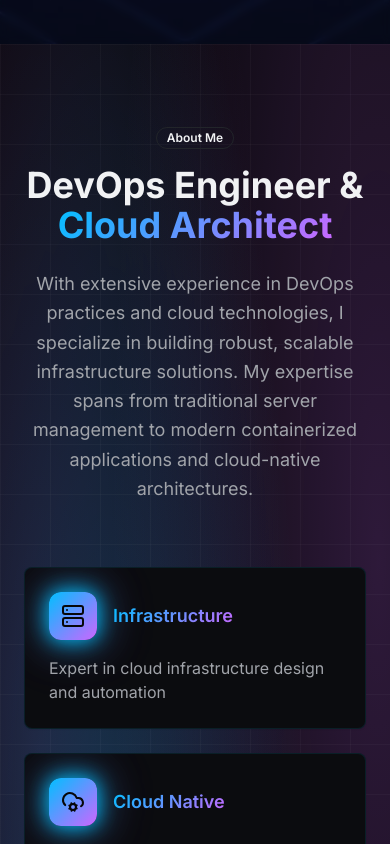
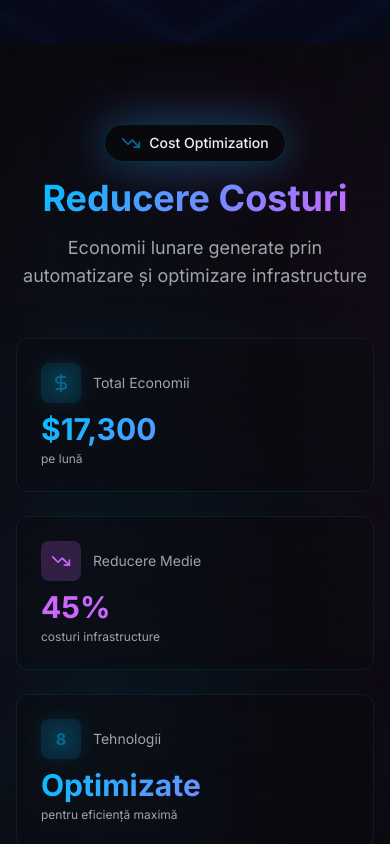
Before and after one commit to podut/devops-journey-unlocked, a React (Vite) app: page / in a window 390 px wide. Shown: the part 800-1644 px from the top of the page. Built offline with nearby package versions, Linux system fonts and the light colour scheme.

Commit message:
Add cost reduction graph

```diff
--- /dev/null
+++ b/src/components/CostSavingsChart.tsx
@@ -0,0 +1,167 @@
+import { AreaChart, Area, XAxis, YAxis, CartesianGrid, Tooltip, ResponsiveContainer } from 'recharts';
+import { DollarSign, TrendingDown } from 'lucide-react';
+
+const CostSavingsChart = () => {
+  const data = [
+    { name: 'AWS', savings: 2800, month: 'Luna curentă' },
+    { name: 'Kubernetes', savings: 3200, month: 'Luna curentă' },
+    { name: 'Docker', savings: 1500, month: 'Luna curentă' },
+    { name: 'Terraform', savings: 2100, month: 'Luna curentă' },
+    { name: 'Jenkins', savings: 1800, month: 'Luna curentă' },
+    { name: 'Python', savings: 2400, month: 'Luna curentă' },
+    { name: 'Ansible', savings: 1900, month: 'Luna curentă' },
+    { name: 'Prometheus', savings: 1600, month: 'Luna curentă' },
+  ];
+
+  const totalSavings = data.reduce((sum, item) => sum + item.savings, 0);
+
+  const CustomTooltip = ({ active, payload }: any) => {
+    if (active && payload && payload.length) {
+      return (
+        <div className="glass-card p-4 border border-primary/20 rounded-lg shadow-neon">
+          <p className="font-semibold text-foreground">{payload[0].payload.name}</p>
+          <p className="text-primary font-bold">
+            ${payload[0].value.toLocaleString()} / lună
+          </p>
+        </div>
+      );
+    }
+    return null;
+  };
+
+  return (
+    <section className="relative py-20 overflow-hidden">
+      {/* Background Effects */}
+      <div className="absolute inset-0 bg-gradient-mesh opacity-30"></div>
+      <div className="absolute inset-0 bg-grid-pattern opacity-5"></div>
+
+      <div className="container mx-auto px-4 relative z-10">
+        {/* Header */}
+        <div className="text-center mb-12">
+          <div className="inline-flex items-center gap-2 px-4 py-2 glass rounded-full mb-4">
+            <TrendingDown className="w-5 h-5 text-primary animate-pulse" />
+            <span className="text-sm font-medium">Cost Optimization</span>
+          </div>
+
+          <h2 className="text-4xl md:text-5xl font-bold mb-4">
+            <span className="gradient-text">Reducere Costuri</span>
+          </h2>
+
+          <p className="text-muted-foreground text-lg max-w-2xl mx-auto">
+            Economii lunare generate prin automatizare și optimizare infrastructure
+          </p>
+        </div>
+
+        {/* Stats Overview */}
+        <div className="grid grid-cols-1 md:grid-cols-3 gap-6 mb-12 max-w-4xl mx-auto">
+          <div className="glass-card p-6 rounded-xl hover-lift">
+            <div className="flex items-center gap-3 mb-2">
+              <div className="w-10 h-10 rounded-lg bg-primary/20 flex items-center justify-center neon-glow">
+                <DollarSign className="w-5 h-5 text-primary" />
+              </div>
+              <span className="text-sm text-muted-foreground">Total Economii</span>
+            </div>
+            <p className="text-3xl font-bold gradient-text">
+              ${totalSavings.toLocaleString()}
+            </p>
+            <p className="text-xs text-muted-foreground mt-1">pe lună</p>
+          </div>
+
+          <div className="glass-card p-6 rounded-xl hover-lift">
+            <div className="flex items-center gap-3 mb-2">
+              <div className="w-10 h-10 rounded-lg bg-accent/20 flex items-center justify-center">
+                <TrendingDown className="w-5 h-5 text-accent" />
+              </div>
+              <span className="text-sm text-muted-foreground">Reducere Medie</span>
+            </div>
+            <p className="text-3xl font-bold text-accent">45%</p>
+            <p className="text-xs text-muted-foreground mt-1">costuri infrastructure</p>
+          </div>
+
+          <div className="glass-card p-6 rounded-xl hover-lift">
+            <div className="flex items-center gap-3 mb-2">
+              <div className="w-10 h-10 rounded-lg bg-primary/20 flex items-center justify-center neon-glow">
+                <span className="text-primary font-bold">8</span>
+              </div>
+              <span className="text-sm text-muted-foreground">Tehnologii</span>
+            </div>
+            <p className="text-3xl font-bold gradient-text">Optimizate</p>
+            <p className="text-xs text-muted-foreground mt-1">pentru eficiență maximă</p>
+          </div>
+        </div>
+
+        {/* Chart */}
+        <div className="glass-card p-8 rounded-2xl gradient-border shadow-neon hover-lift">
+          <div className="mb-6">
+            <h3 className="text-2xl font-bold gradient-text mb-2">
+              Economii pe Tehnologie
+            </h3>
+            <p className="text-muted-foreground">
+              Reducerea costurilor lunare prin implementare și automatizare
+            </p>
+          </div>
+
+          <ResponsiveContainer width="100%" height={400}>
+            <AreaChart
+              data={data}
+              margin={{ top: 10, right: 30, left: 0, bottom: 0 }}
+            >
+              <defs>
+                <linearGradient id="colorSavings" x1="0" y1="0" x2="0" y2="1">
+                  <stop offset="5%" stopColor="hsl(var(--primary))" stopOpacity={0.8} />
+                  <stop offset="95%" stopColor="hsl(var(--accent))" stopOpacity={0.1} />
+                </linearGradient>
+              </defs>
+              <CartesianGrid strokeDasharray="3 3" stroke="hsl(var(--primary))" opacity={0.1} />
+              <XAxis
+                dataKey="name"
+                stroke="hsl(var(--muted-foreground))"
+                tick={{ fill: 'hsl(var(--muted-foreground))' }}
+              />
+              <YAxis
+                stroke="hsl(var(--muted-foreground))"
+                tick={{ fill: 'hsl(var(--muted-foreground))' }}
+                tickFormatter={(value) => `$${value}`}
+              />
+              <Tooltip content={<CustomTooltip />} />
+              <Area
+                type="monotone"
+                dataKey="savings"
+                stroke="hsl(var(--primary))"
+                strokeWidth={3}
+                fillOpacity={1}
+                fill="url(#colorSavings)"
+                animationDuration={2000}
+              />
+            </AreaChart>
+          </ResponsiveContainer>
+
+          {/* Technology Legend */}
+          <div className="mt-8 grid grid-cols-2 sm:grid-cols-4 gap-4">
+            {data.map((tech, index) => (
+              <div
+                key={tech.name}
+                className="flex items-center gap-2 p-3 rounded-lg bg-background/50 hover:bg-background/80 transition-all cursor-pointer group"
+              >
+                <div
+                  className="w-3 h-3 rounded-full bg-gradient-to-r from-primary to-accent"
+                  style={{ opacity: 0.8 - (index * 0.1) }}
+                ></div>
+                <div>
+                  <p className="text-xs font-medium group-hover:text-primary transition-colors">
+                    {tech.name}
+                  </p>
+                  <p className="text-xs text-muted-foreground">
+                    ${tech.savings.toLocaleString()}
+                  </p>
+                </div>
+              </div>
+            ))}
+          </div>
+        </div>
+      </div>
+    </section>
+  );
+};
+
+export default CostSavingsChart;
--- a/src/pages/Index.tsx
+++ b/src/pages/Index.tsx
@@ -1,5 +1,6 @@
 import Header from "@/components/Header";
 import Hero from "@/components/Hero";
+import CostSavingsChart from "@/components/CostSavingsChart";
 import About from "@/components/About";
 import TerminalSection from "@/components/TerminalSection";
 import Skills from "@/components/Skills";
@@ -12,6 +13,7 @@ const Index = () => {
     <div className="min-h-screen bg-background">
       <Header />
       <Hero />
+      <CostSavingsChart />
       <About />
       <TerminalSection />
       <Skills />
```
